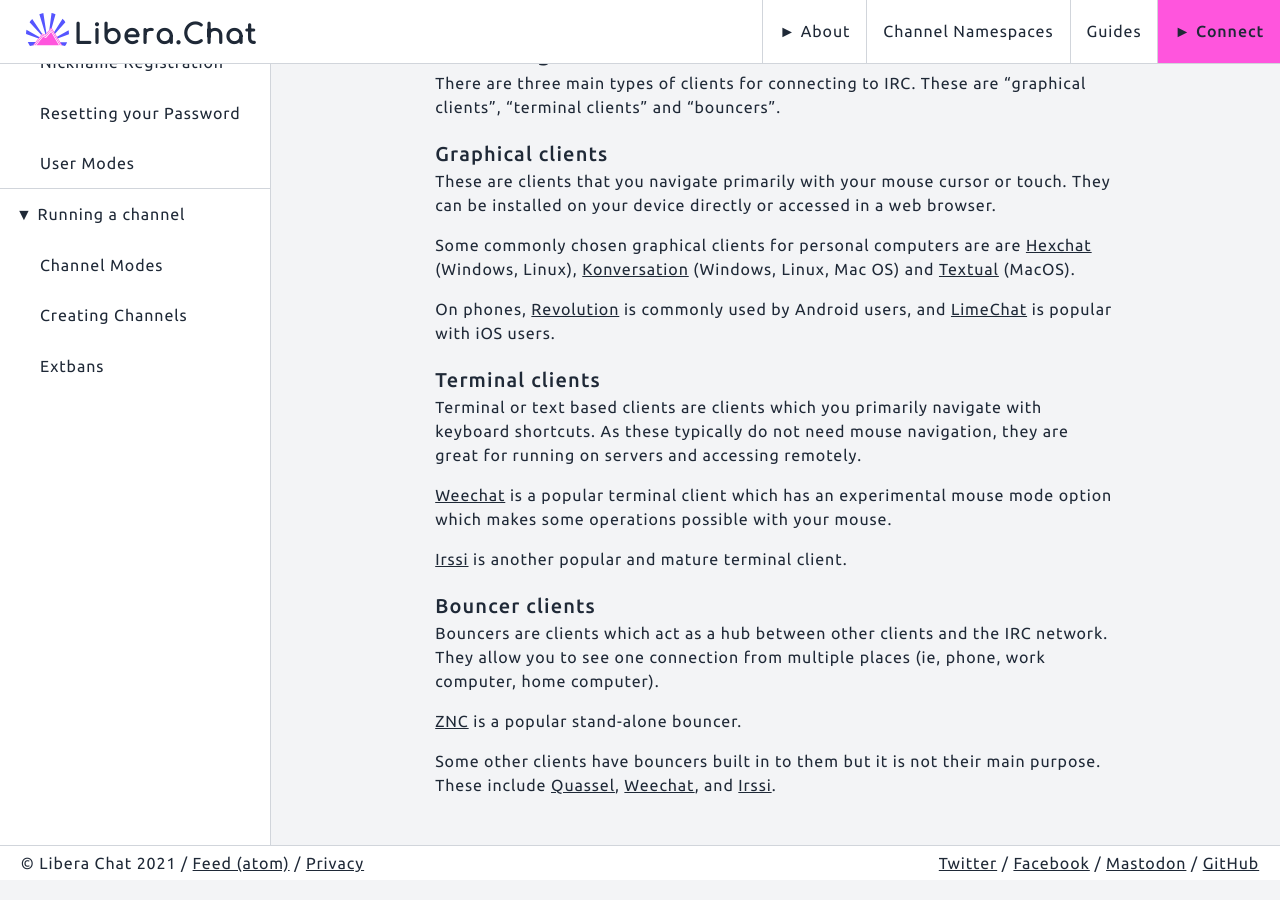
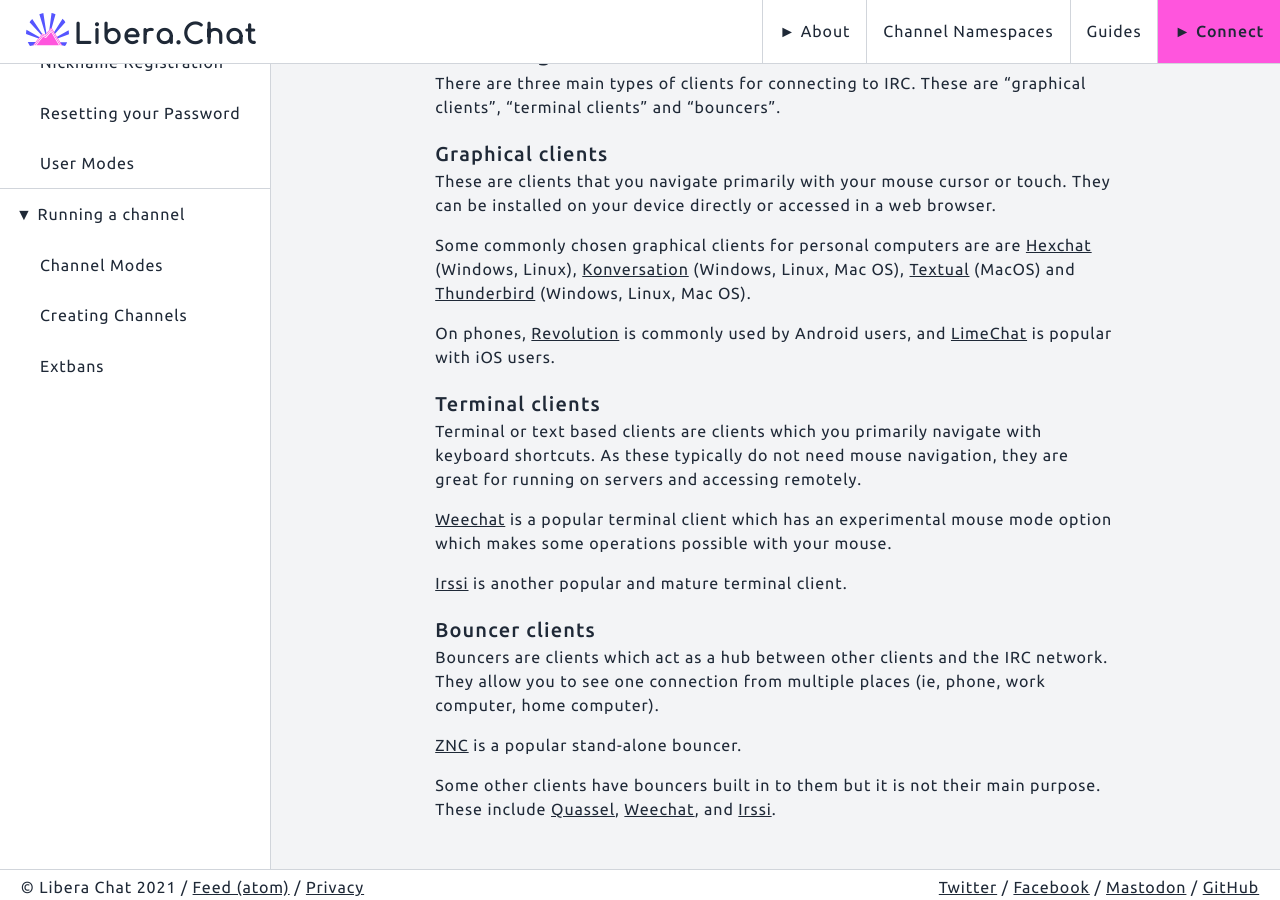
Before and after one commit to Libera-Chat/libera-chat.github.io, a Jekyll site: the page built from content/_guides/clients.md, in a window 1280 px wide and 900 px high, scrolled down 543 px. Built offline with Jekyll 4.4.1, drawn with Linux system fonts in a browser that asks for light colours.

Commit message:
Add Thunderbird to clients

```diff
--- a/content/_guides/clients.md
+++ b/content/_guides/clients.md
@@ -36,8 +36,9 @@
 
 Some commonly chosen graphical clients for personal computers are are
 [Hexchat](https://hexchat.github.io/) (Windows, Linux),
-[Konversation](https://konversation.kde.org/) (Windows, Linux, Mac OS) and
-[Textual](https://www.codeux.com/textual/) (MacOS).
+[Konversation](https://konversation.kde.org/) (Windows, Linux, Mac OS),
+[Textual](https://www.codeux.com/textual/) (MacOS) and
+[Thunderbird](https://www.thunderbird.net/) (Windows, Linux, Mac OS).
 
 On phones,
 [Revolution](https://play.google.com/store/apps/details?id=io.mrarm.irc) is
```
